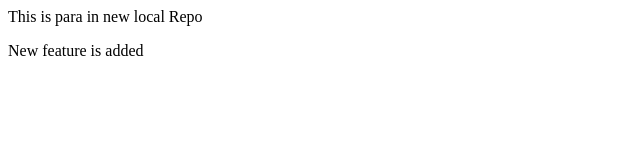
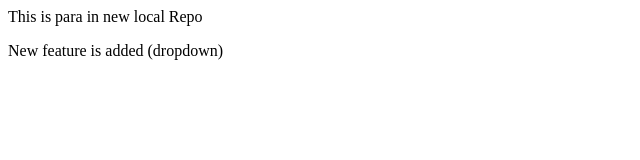
Before and after one commit to akshaybode/local, a plain HTML site: page index.html in a window 1280 px wide. Shown: the full height of the page, 0-640 px from the left. Drawn offline with Linux system fonts and the light colour scheme.

```diff
--- a/index.html
+++ b/index.html
@@ -1,2 +1,2 @@
 <p> This is para in new local Repo</p>
-<p> New feature is added</p>
+<p> New feature is added (dropdown)</p>
```
